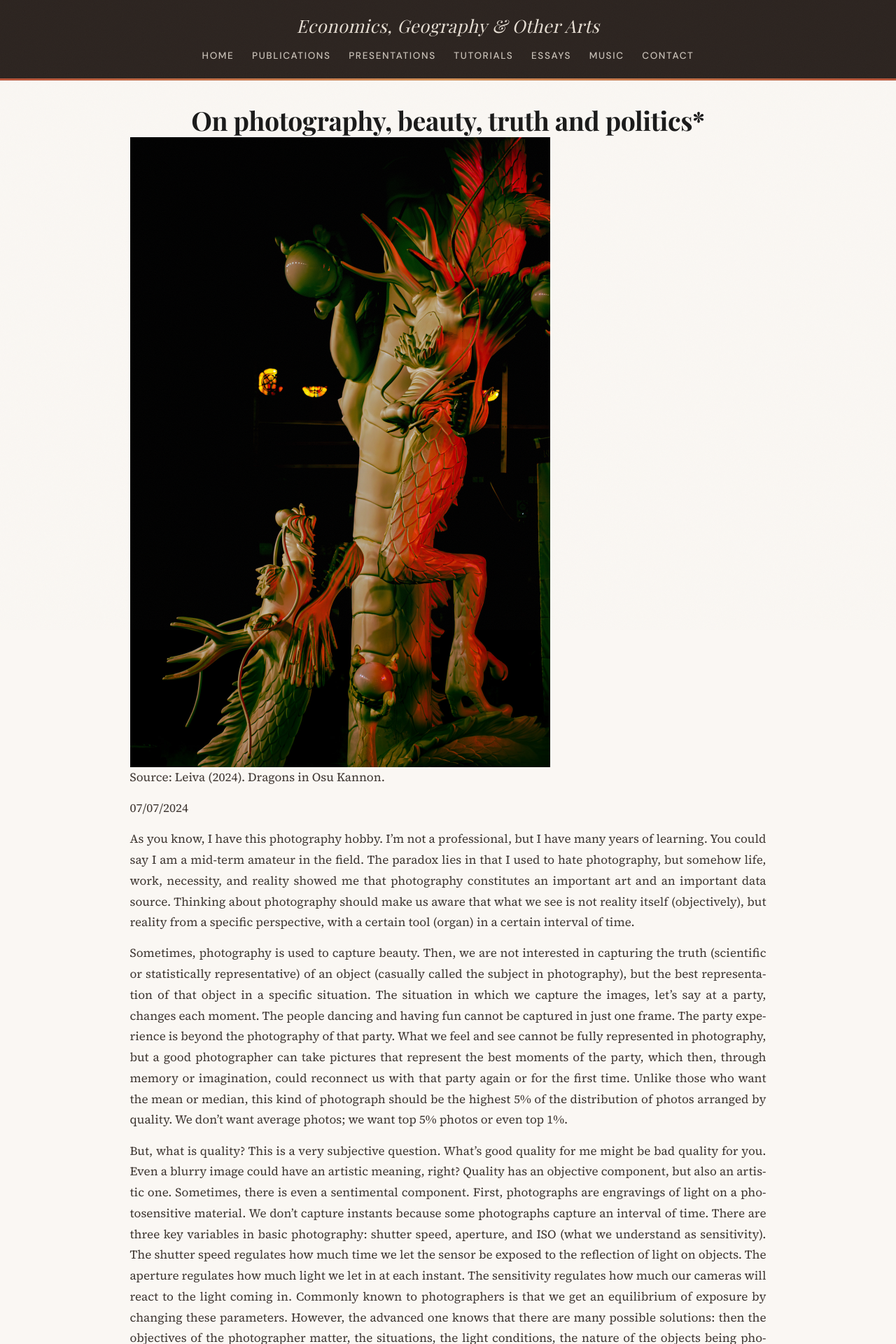
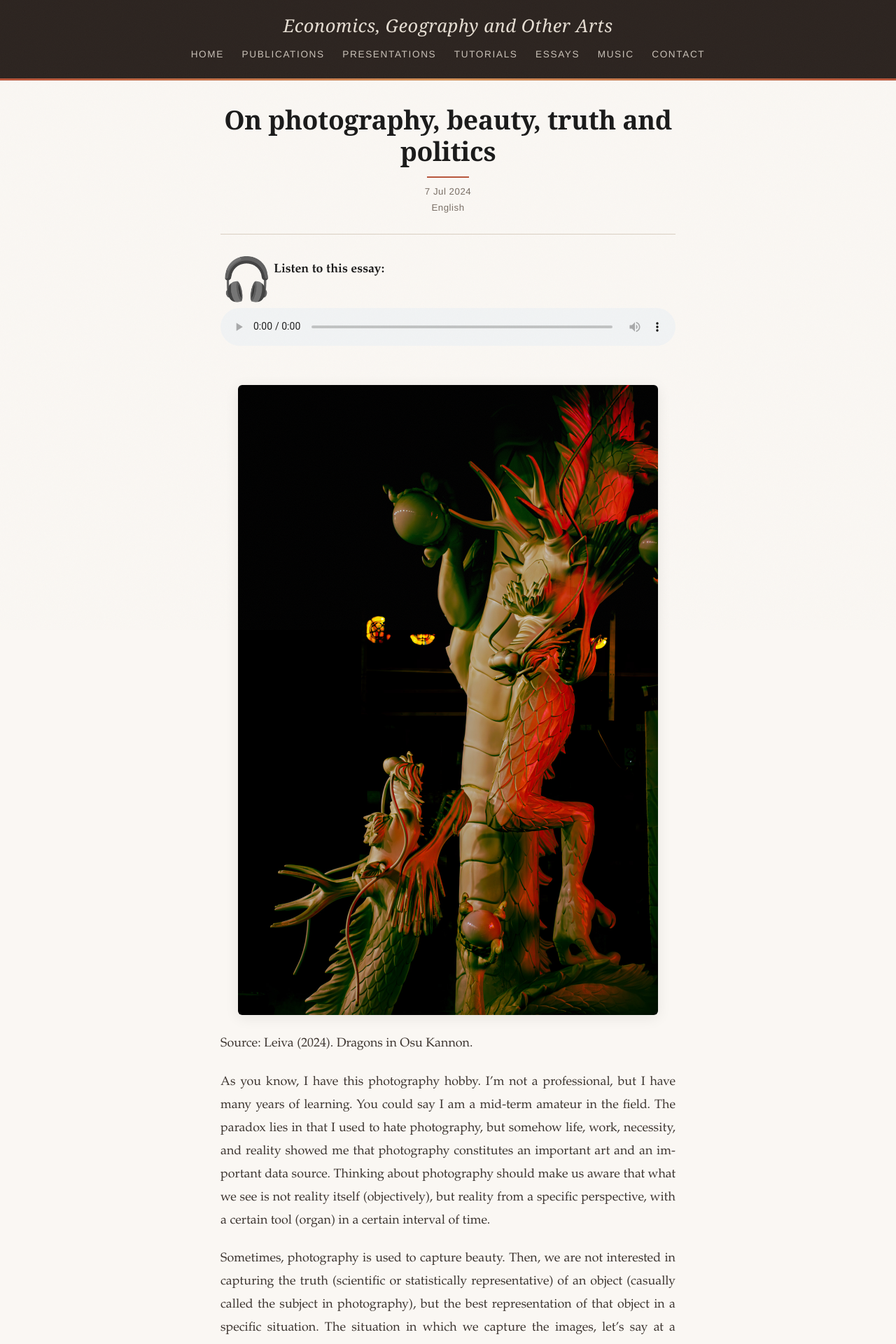
Before and after one commit to Favioleiva/favioleiva.github.io, a Jekyll site: the page built from essays/4photography.md, in a window 1280 px wide. Shown: the top 1920 px of the page at 70% size. Built offline with Jekyll 4.4.1, drawn with Linux system fonts in a browser that asks for light colours; nearby versions of some CDN libraries; some web fonts are replaced; some of the changed text lies outside the part shown.

Commit message:
Update 4photography.md

```diff
--- a/essays/4photography.md
+++ b/essays/4photography.md
@@ -1,14 +1,18 @@
 ---
-layout: default
+layout: essay
 title: "On photography, beauty, truth and politics"
 permalink: /essays/photographybeautytruth
+date_str: "7 Jul 2024"
+lang: "English"
 ---
-<center> <h1>On photography, beauty, truth and politics*</h1> </center>
+
+🎧 **Listen to this essay:**
+<audio controls>
+  <source src="/audio/4photography.mp3" type="audio/mpeg">
+</audio>
 
 <img src="/images/Dragons.jpg" alt="Dragons" style="width: 100%; height: auto; max-width: 600px;">
 Source: Leiva (2024). Dragons in Osu Kannon.
-
-07/07/2024
 
 As you know, I have this photography hobby. I’m not a professional, but I have many years of learning. You could say I am a mid-term amateur in the field. The paradox lies in that I used to hate photography, but somehow life, work, necessity, and reality showed me that photography constitutes an important art and an important data source. Thinking about photography should make us aware that what we see is not reality itself (objectively), but reality from a specific perspective, with a certain tool (organ) in a certain interval of time.
 
```
